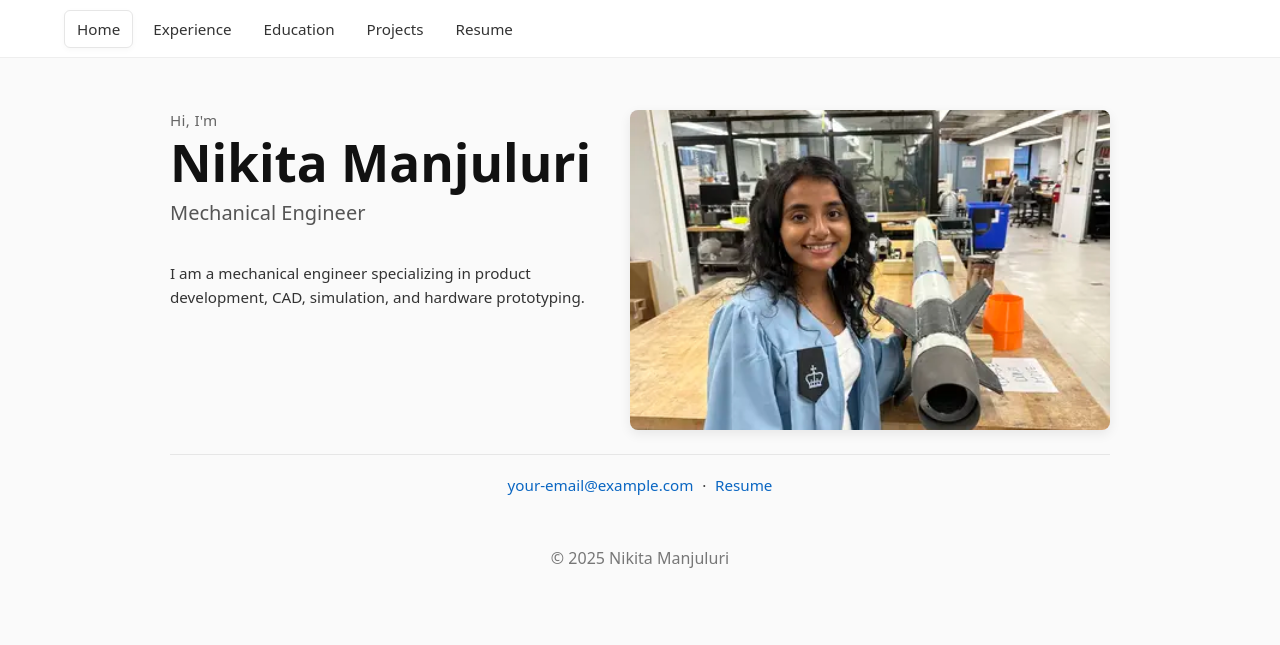
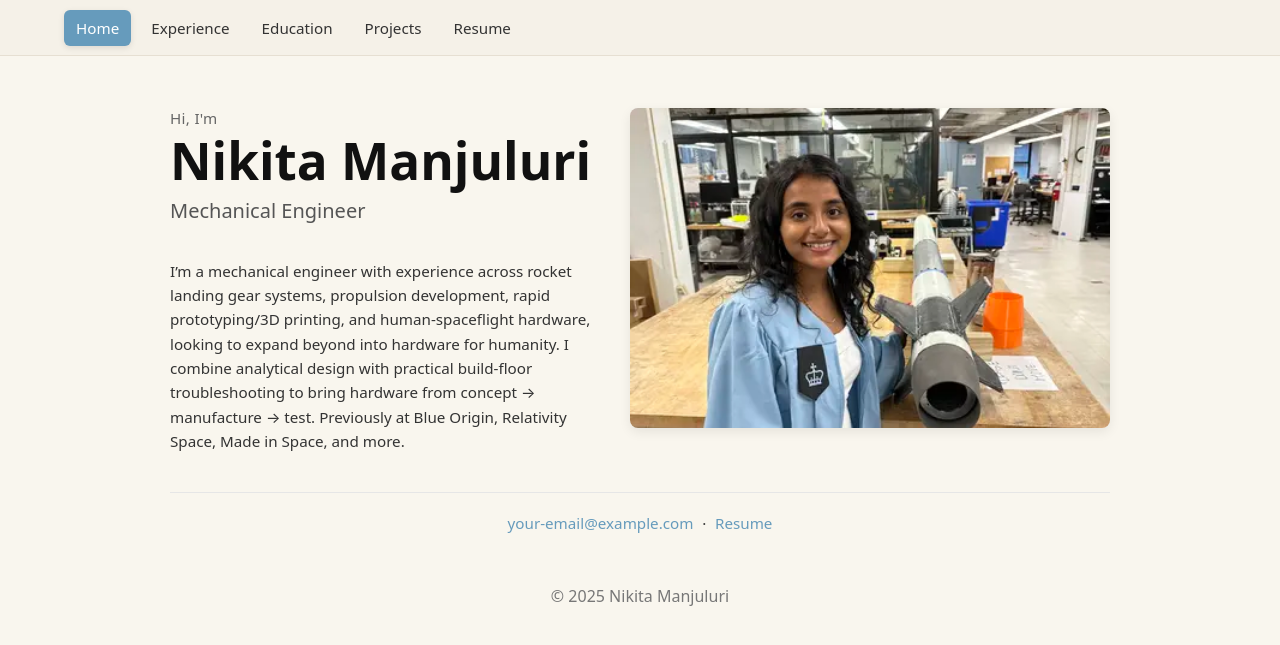
Before and after one commit to nikitamanjuluri/nikitamanjuluri.github.io, a Jekyll site: the page built from index.md, in a window 1280 px wide. Shown: the top 645 px of the page. Built offline with Jekyll 4.4.1, drawn with Linux system fonts in a browser that asks for light colours.

```diff
--- a/assets/css/site.css
+++ b/assets/css/site.css
@@ -1,8 +1,8 @@
 /* Basic site styles for portfolio */
-:root{--accent:#0a66c2;--muted:#666}
+:root{--accent:#669bbc;--muted:#666}
 html,body{box-sizing:border-box;height:100%}
 *,*::before,*::after{box-sizing:inherit}
-body{font-family:system-ui,-apple-system,"Segoe UI",Roboto,"Helvetica Neue",Arial; color:#222;background:#fafafa;margin:0}
+body{font-family:system-ui,-apple-system,"Segoe UI",Roboto,"Helvetica Neue",Arial; color:#222;background:#F9F6EE;margin:0}
 a{color:var(--accent);}
 h1,h2{color:#111;margin:.25rem 0}
 .layout-grid{box-sizing:border-box}
@@ -12,7 +12,7 @@ h1,h2{color:#111;margin:.25rem 0}
 img{max-width:100%;height:auto}
 
 /* Topbar + full-width tabbed layout */
-.topbar { position: sticky; top: 0; z-index: 60; background: #fff; border-bottom: 1px solid #eee; display: flex; justify-content: space-between; align-items: center; padding: .6rem 5%; font-size: .95rem; }
+.topbar { position: sticky; top: 0; z-index: 60; background: #f5f1e8; border-bottom: 1px solid #e6dfd2; display: flex; justify-content: space-between; align-items: center; padding: .6rem 5%; font-size: .95rem; }
 .topbar .contact { color: #333; display:flex; gap:.6rem; align-items:center }
 
 .tabs-top { max-width: 1000px; margin: 0; padding: 0; }
@@ -121,9 +121,9 @@ img{max-width:100%;height:auto}
 
 /* Navigation links in topbar */
 .topnav { display:flex; gap:.5rem; align-items:center }
-.nav-link { padding:.5rem .75rem; color:#333; text-decoration:none; border-radius:6px }
-.nav-link:hover { background:#f6f6f6 }
-.nav-link.active { background:#fff; border:1px solid #e6e6e6; box-shadow:0 2px 6px rgba(0,0,0,0.03) }
+.nav-link { padding:.5rem .75rem; color:#333; text-decoration:none; border-radius:6px; font-weight: 500; }
+.nav-link:hover { background:rgba(0,0,0,0.06) }
+.nav-link.active { background:#669bbc; color:#fff; box-shadow:0 2px 6px rgba(0,0,0,0.1) }
 
 /* Homepage two-column layout: left text, right image */
 .home-hero {
@@ -323,8 +323,16 @@ img{max-width:100%;height:auto}
   display: block;
   font-size: 1.1rem;
   font-weight: 600;
-  color: var(--accent);
+  color: #111;
   margin-bottom: 0.25rem;
+}
+
+.experience-content .skills-label {
+  font-size: 0.9rem;
+  color: #555;
+  margin-top: 1rem;
+  margin-bottom: 0;
+  line-height: 1.5;
 }
 
 .experience-content ul {
--- a/index.md
+++ b/index.md
@@ -3,4 +3,4 @@ layout: home
 title: Portfolio
 ---
 
-I am a mechanical engineer specializing in product development, CAD, simulation, and hardware prototyping.
+I’m a mechanical engineer with experience across rocket landing gear systems, propulsion development, rapid prototyping/3D printing, and human-spaceflight hardware, looking to expand beyond into hardware for humanity. I combine analytical design with practical build-floor troubleshooting to bring hardware from concept → manufacture → test. Previously at Blue Origin, Relativity Space, Made in Space, and more.
```
Also changed, not shown: _data/experience.yml (+14 -10 lines), _layouts/project.html (+16 -2 lines), _projects/advanced-manufacturing.md (deleted, +0 -32 lines), _projects/columbia-rocketry-airframe.md (added, +85 -0 lines), experience.md (+3 -0 lines).
